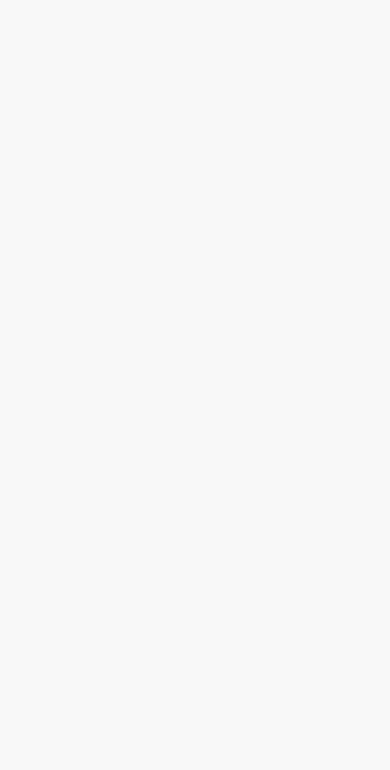
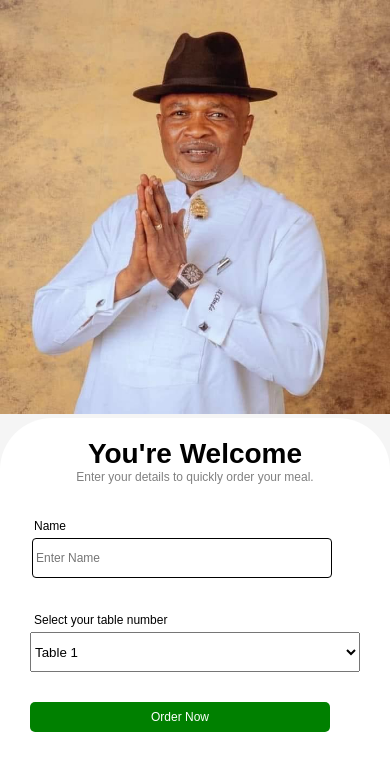
Before and after one commit to kelvintony/okchinda-student, a React (Vite) app: page /login in a window 390 px wide. Before the commit this address had no page. Shown: the top 770 px of the page. Built offline with nearby package versions, Linux system fonts and the light colour scheme; a web font is replaced by a local one.

Commit message:
I made the login page

```diff
--- a/src/App.jsx
+++ b/src/App.jsx
@@ -1,13 +1,13 @@
-import './App.css';
-import Home from './pages/Home/Home';
-import { BrowserRouter, Routes, Route } from 'react-router-dom';
+import "./App.css";
+import Login from "./pages/Login/Login";
+import { BrowserRouter, Routes, Route } from "react-router-dom";
 
 function App() {
   return (
     <>
       <BrowserRouter>
         <Routes>
-          <Route exact path='/' element={<Home />} />
+          <Route exact path="/login" element={<Login />} />
         </Routes>
       </BrowserRouter>
     </>
--- /dev/null
+++ b/src/pages/Login/Login.css
@@ -0,0 +1,192 @@
+.login_section {
+  max-width: 500px;
+  margin: 0 auto;
+  background-color: whitesmoke;
+  position: relative;
+}
+
+.login_third_section label {
+  display: flex;
+  flex-direction: column;
+  margin-top: 10px;
+}
+
+/* first part */
+
+.login_first_section img {
+  width: cover;
+}
+
+/* second part */
+.login_second_section {
+  padding: 20px;
+  background-color: white;
+  border-top-left-radius: 52px;
+  border-top-right-radius: 52px;
+}
+
+.login_second_section h3 {
+  font-family: "Merriweather Sans", sans-serif;
+  font-size: 28px;
+  text-align: center;
+}
+
+.login_second_section p {
+  font-family: "Merriweather Sans", sans-serif;
+  font-size: 12px;
+  color: grey;
+  text-align: center;
+}
+
+.login_third_section {
+  padding: 20px 10px;
+  background-color: white;
+}
+
+.login_third_section span {
+  font-family: "Merriweather Sans", sans-serif;
+  font-size: 12px;
+  margin: 5px 4px;
+}
+
+.login_third_section input {
+  font-family: "Merriweather Sans", sans-serif;
+  font-size: 12px;
+  border-radius: 4px;
+  padding: 3px;
+  margin: 0px 2px;
+  margin-bottom: 20px;
+  width: 300px;
+  color: gray;
+  height: 40px;
+  border: 1px solid black;
+}
+
+.login_third_section input:focus,
+input:hover {
+  outline: none;
+  border-color: rgba(31, 28, 29, 0.4);
+  background-color: #fff;
+  box-shadow: 0 0 0 4px rgba(8, 8, 8, 0.1);
+}
+
+.tableNumber span {
+  font-family: "Merriweather Sans", sans-serif;
+  font-size: 12px;
+  margin: 0px 1px;
+}
+
+.select_container {
+  height: 40px;
+}
+
+.tableNumber option {
+  font-family: "Merriweather Sans", sans-serif;
+  font-size: 12px;
+  color: gray;
+}
+
+.login_third_inner button {
+  color: white;
+  background-color: green;
+  width: 300px;
+  padding: 8px;
+  margin-top: 30px;
+  font-family: "Merriweather Sans", sans-serif;
+  font-size: 12px;
+  border-radius: 5px;
+}
+.login_third_inner button:hover {
+  background-color: rgb(4, 192, 4);
+}
+
+@media screen and (max-width: 900px) {
+  /* first part */
+
+  .login_first_section img {
+    width: cover;
+  }
+
+  /* second part */
+  .login_second_section {
+    padding: 20px;
+    background-color: white;
+    border-top-left-radius: 52px;
+    border-top-right-radius: 52px;
+  }
+
+  .login_second_section h3 {
+    font-family: "Merriweather Sans", sans-serif;
+    font-size: 28px;
+    text-align: center;
+  }
+
+  .login_second_section p {
+    font-family: "Merriweather Sans", sans-serif;
+    font-size: 12px;
+    color: grey;
+    text-align: center;
+  }
+
+  .login_third_section {
+    padding: 20px 10px;
+    background-color: white;
+  }
+
+  .login_third_section span {
+    font-family: "Merriweather Sans", sans-serif;
+    font-size: 12px;
+    margin: 5px 4px;
+  }
+
+  .login_third_section input {
+    font-family: "Merriweather Sans", sans-serif;
+    font-size: 12px;
+    border-radius: 4px;
+    padding: 3px;
+    margin: 0px 2px;
+    margin-bottom: 20px;
+    width: 300px;
+    color: gray;
+    height: 40px;
+    border: 1px solid black;
+  }
+
+  .login_third_section input:focus,
+  input:hover {
+    outline: none;
+    border-color: rgba(31, 28, 29, 0.4);
+    background-color: #fff;
+    box-shadow: 0 0 0 4px rgba(8, 8, 8, 0.1);
+  }
+
+  .tableNumber span {
+    font-family: "Merriweather Sans", sans-serif;
+    font-size: 12px;
+    margin: 0px 1px;
+  }
+
+  .select_container {
+    height: 40px;
+  }
+
+  .tableNumber option {
+    font-family: "Merriweather Sans", sans-serif;
+    font-size: 12px;
+    color: gray;
+  }
+
+  .login_third_inner button {
+    color: white;
+    background-color: green;
+    width: 300px;
+    padding: 8px;
+    margin-top: 30px;
+    font-family: "Merriweather Sans", sans-serif;
+    font-size: 12px;
+    border-radius: 5px;
+  }
+  .login_third_inner button:hover {
+    background-color: rgb(4, 192, 4);
+  }
+}
--- /dev/null
+++ b/src/pages/Login/Login.jsx
@@ -0,0 +1,47 @@
+import "./Login.css";
+
+const Login = () => {
+  return (
+    <section className="login_section">
+      {/* first part */}
+      <section className="login_first_section">
+        <img src="./honourable 2.jpg" alt="" />
+      </section>
+
+      {/* second part */}
+      <section className="login_second_section">
+        <h3>You're Welcome</h3>
+        <p>Enter your details to quickly order your meal.</p>
+
+        <div className="login_third_section">
+          <label htmlFor="name">
+            <span>Name</span>
+            <input type="text" placeholder="Enter Name" required />
+          </label>
+
+          <label className="login_label " htmlFor="tableNumber">
+            <span>Select your table number</span>
+            <select className="select_container" id="numbers" required>
+              <option value="table">Table 1</option>
+              <option value="table">Table 2</option>
+              <option value="table">Table 3</option>
+              <option value="table">Table 4</option>
+              <option value="table">Table 5</option>
+              <option value="table">Table 6</option>
+              <option value="table">Table 7</option>
+              <option value="table">Table 8</option>
+              <option value="table">Table 9</option>
+              <option value="table">Table 10</option>
+            </select>
+          </label>
+
+          <div className="login_third_inner">
+            <button>Order Now</button>
+          </div>
+        </div>
+      </section>
+    </section>
+  );
+};
+
+export default Login;
```
Also changed, not shown: public/honourable 2.jpg (added), public/login.png (added).
